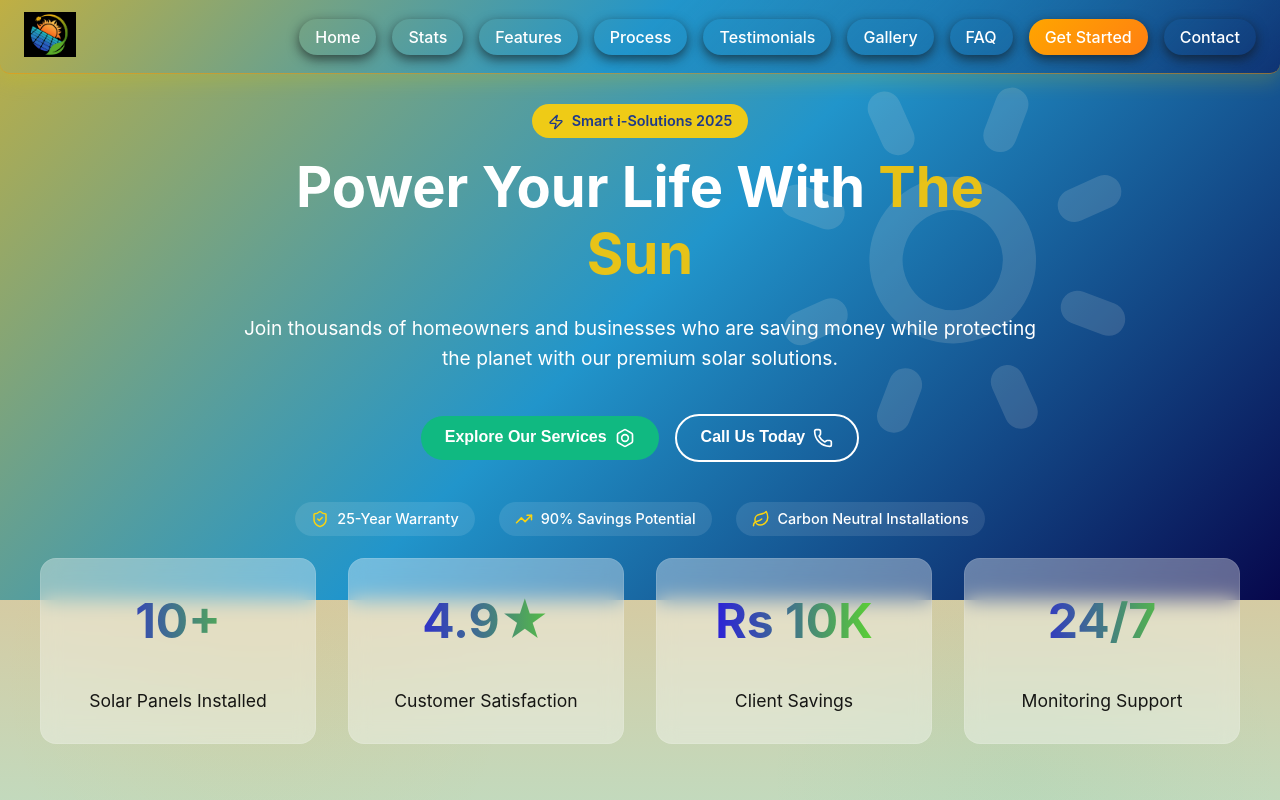
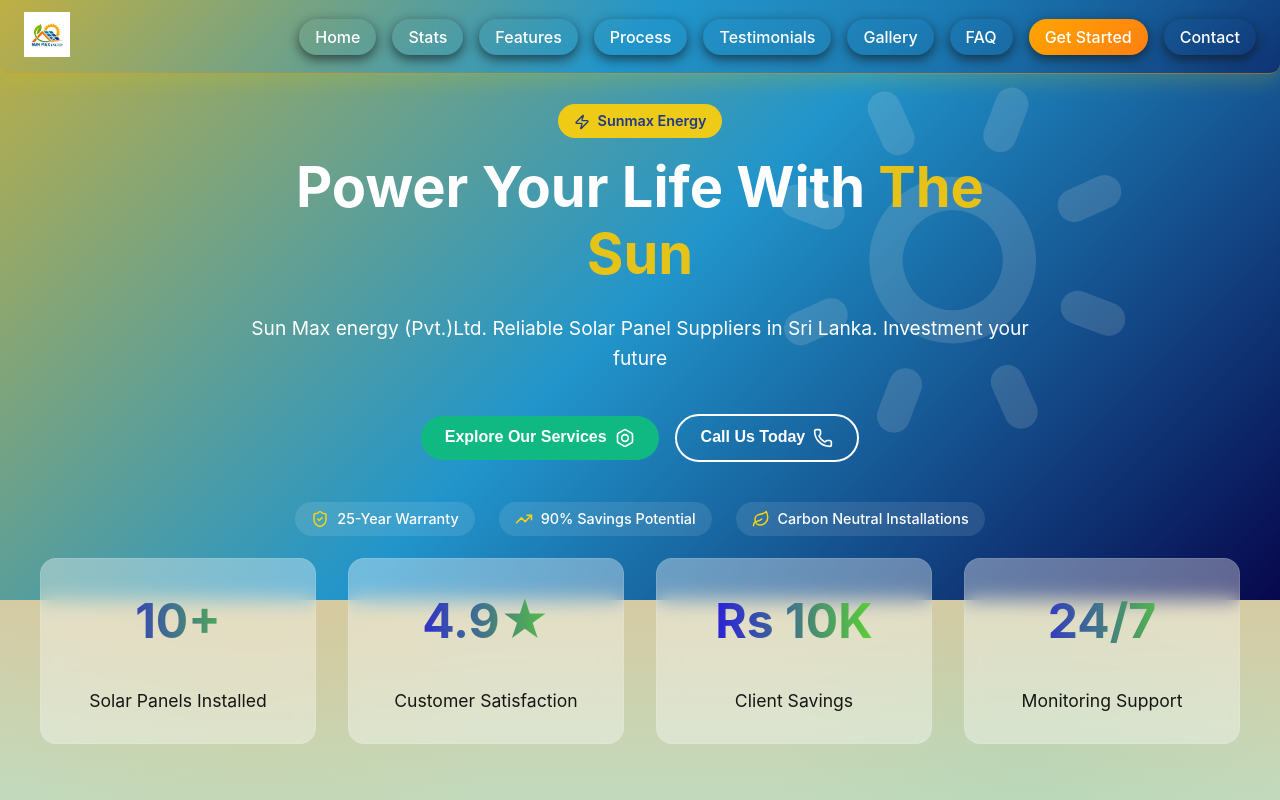
Before and after one commit to PawanSankalpa/Smart--i-solutions, a React (Create React App) app: page / in a window 1280 px wide. Shown: the top 800 px of the page. Built offline with nearby package versions, Linux system fonts and the light colour scheme.

Commit message:
Updated company name and details

```diff
--- a/src/components/HeroSection.jsx
+++ b/src/components/HeroSection.jsx
@@ -32,7 +32,7 @@
       >
         <span>
           <Zap size={16} className="hero-badge-icon" />
-          Smart i-Solutions 2025
+          Sunmax Energy
         </span>
       </motion.div>
 
@@ -52,8 +52,8 @@
         transition={{ duration: 1, delay: 0.4 }}
         className="hero-description"
       >
-        Join thousands of homeowners and businesses who are saving money while
-        protecting the planet with our premium solar solutions.
+        Sun Max energy (Pvt.)Ltd. Reliable Solar Panel Suppliers in Sri Lanka.
+        Investment your future
       </motion.p>
 
       <motion.div
--- a/src/components/NavigationBar.jsx
+++ b/src/components/NavigationBar.jsx
@@ -41,7 +41,7 @@
     <nav className={`navbar ${isScrolled ? "scrolled" : ""}`}>
       {/* Logo */}
       <div className="navbar-logo" onClick={() => scrollToSection("hero")}>
-        <img src="/loloMain.png" alt="logo" />
+        <img src="/loloMain.jpeg" alt="logo" />
       </div>
 
       {/* Hamburger / Close icon */}
```
Also changed, not shown: public/loloMain.jpeg (added), public/loloMain1.png (renamed from public/loloMain.png).
